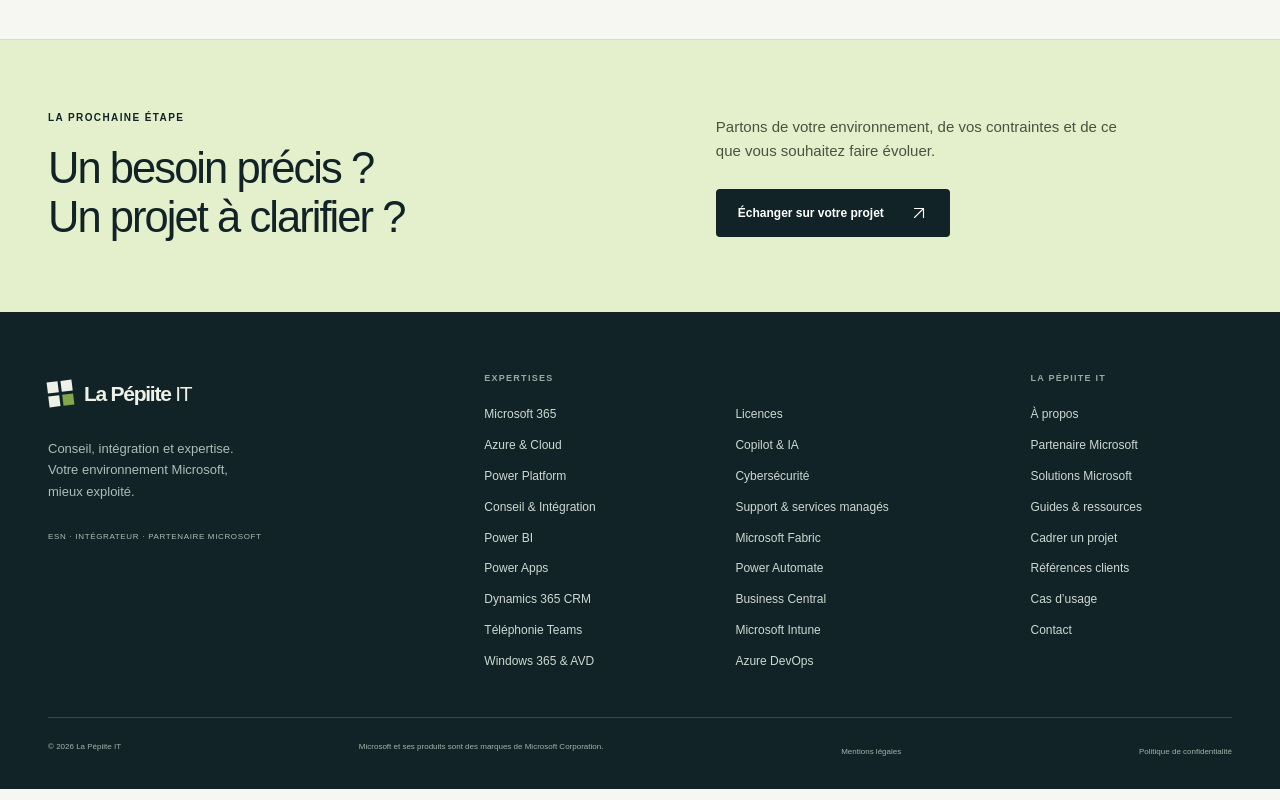
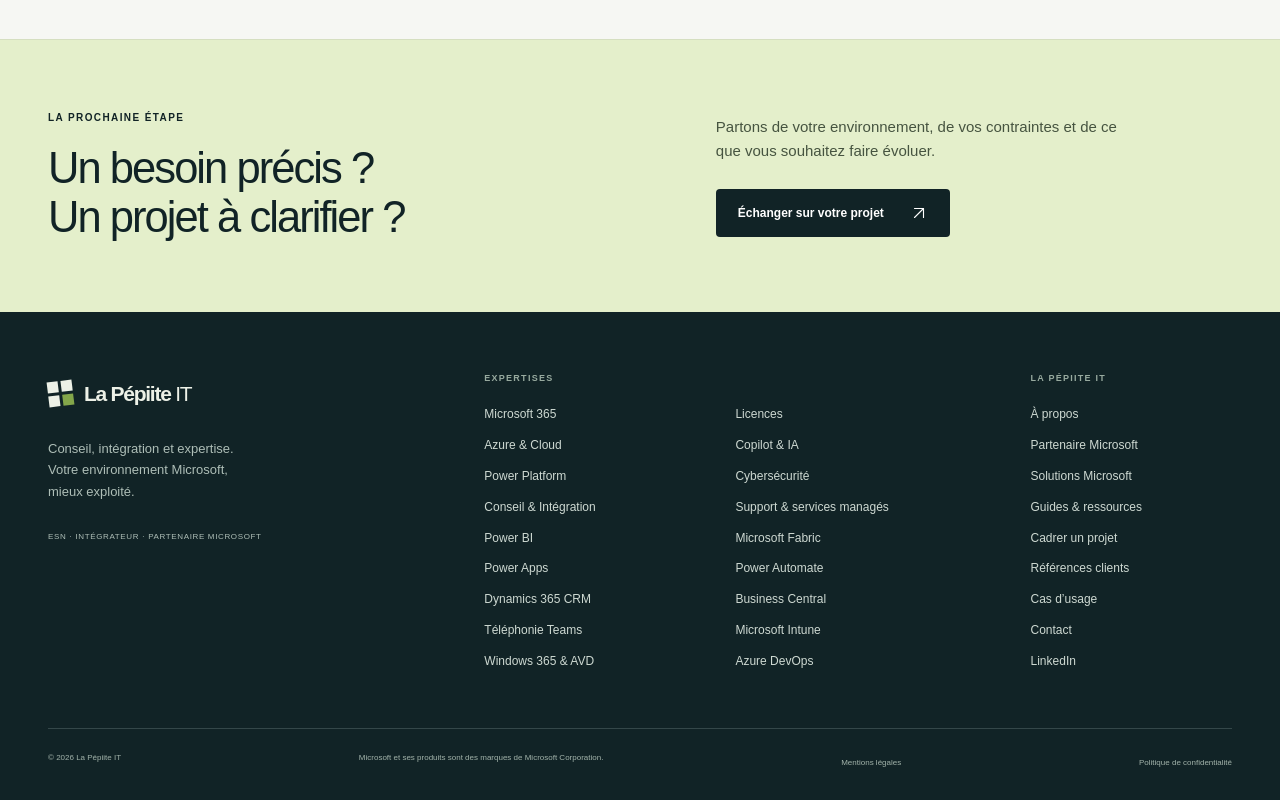
Before and after one commit to AminesuccessIA/codex, a Next.js app: page / in a window 1280 px wide. Shown: the part 5483-6283 px from the top of the page. Built offline with nearby package versions, Linux system fonts and the light colour scheme; no server answers; a web font is replaced by a local one.

Commit message:
Link official LinkedIn company profile and prepare acquisition copy

```diff
--- a/src/components/site-footer.tsx
+++ b/src/components/site-footer.tsx
@@ -1,6 +1,7 @@
 import Link from 'next/link';
 import { Brand } from './site-header';
 import { services } from '@/lib/services';
+import { site } from '@/lib/site';
 import { Button } from './button';
 export function ContactBanner() {
   return (
@@ -64,6 +65,7 @@
             <Link href="/references">Références clients</Link>
             <Link href="/cas-d-usage">Cas d’usage</Link>
             <Link href="/contact">Contact</Link>
+            <a href={site.linkedin}>LinkedIn</a>
           </div>
         </div>
         <div className="footer-bottom">
--- a/src/lib/site.ts
+++ b/src/lib/site.ts
@@ -11,6 +11,7 @@
   description:
     'ESN partenaire Microsoft : conseil, Microsoft 365, Azure, Power BI, Dynamics 365, IA et cybersécurité. Intégration, consultants et services managés.',
   url: canonical.origin,
+  linkedin: 'https://www.linkedin.com/company/la-p%C3%A9piite/',
 };
 export function pageMetadata(
   title: string,
--- a/src/lib/structured-data.ts
+++ b/src/lib/structured-data.ts
@@ -11,6 +11,7 @@
         name: site.name,
         legalName: 'LA PEPIITE',
         url: site.url,
+        sameAs: [site.linkedin],
         description: site.description,
         email: 'contact@lapepiite.com',
         address: {
```
Also changed, not shown: 1 other file (tests, documents, lock files or other folders).
